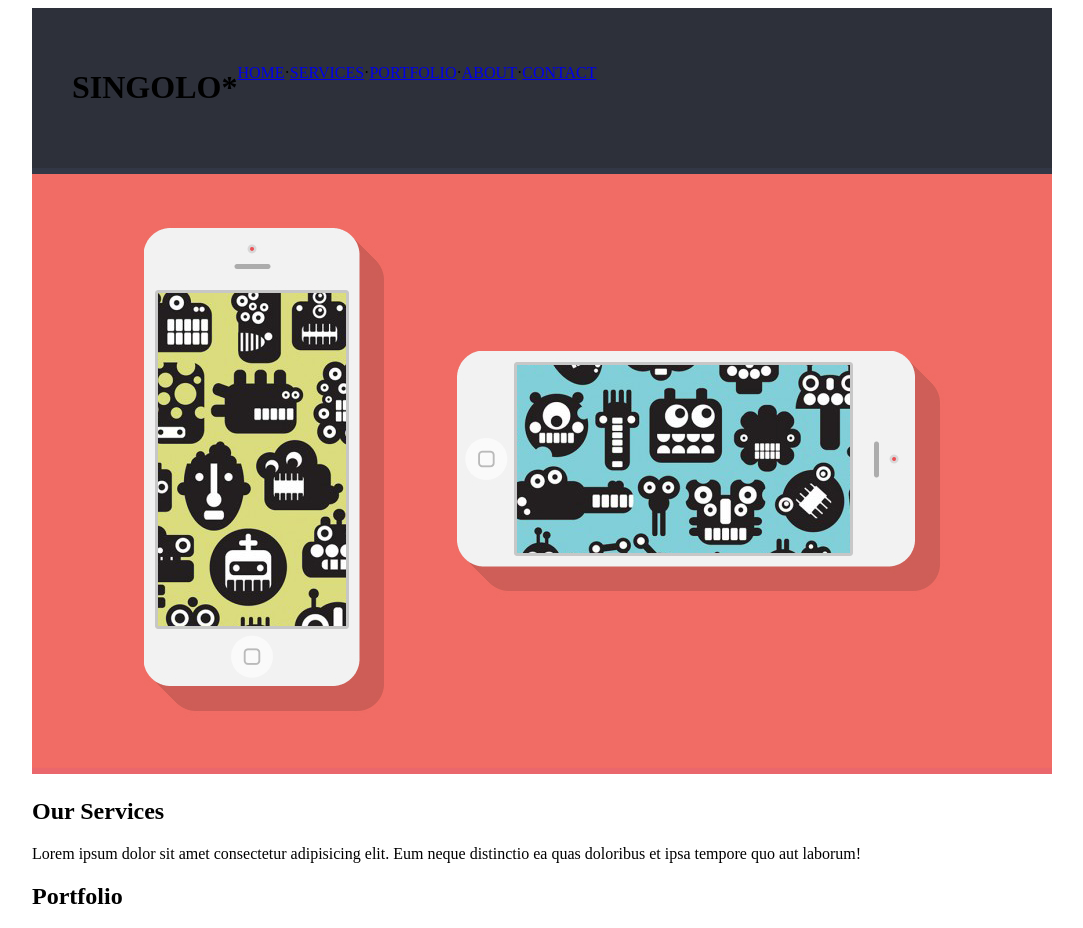
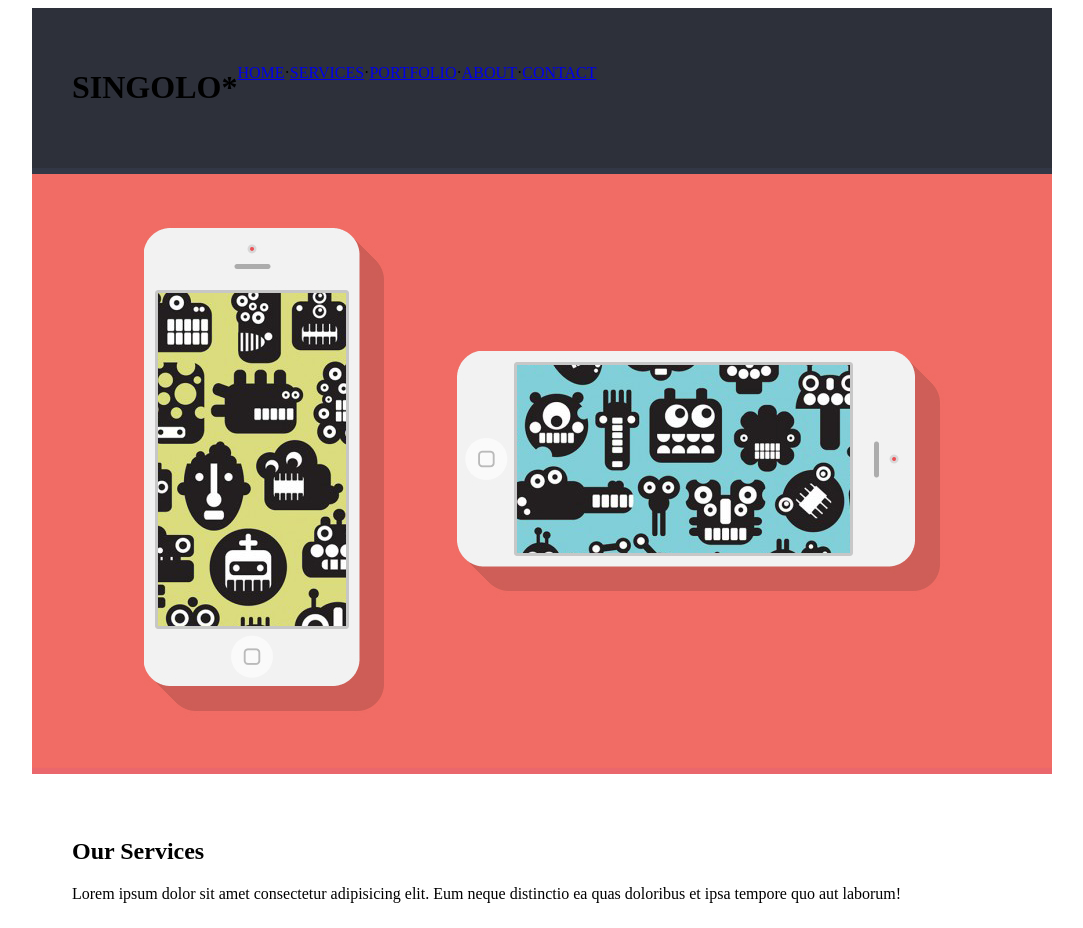
Before and after one commit to Kastilhos/Singolo-Angular, an Angular app: page / in a window 1280 px wide. Shown: the top 928 px of the page, without its empty margins (98-1181 px from the left). Built offline with nearby package versions, Linux system fonts and the light colour scheme.

Commit message:
Contact pull test

```diff
--- a/src/app/app.component.scss
+++ b/src/app/app.component.scss
@@ -10,9 +10,9 @@
     margin: auto;
 }
 
-// .section {
-//     padding: 40px 40px;
-// }
+.section {
+    padding: 40px 40px;
+}
 
 .container{
     display: flex;
```
